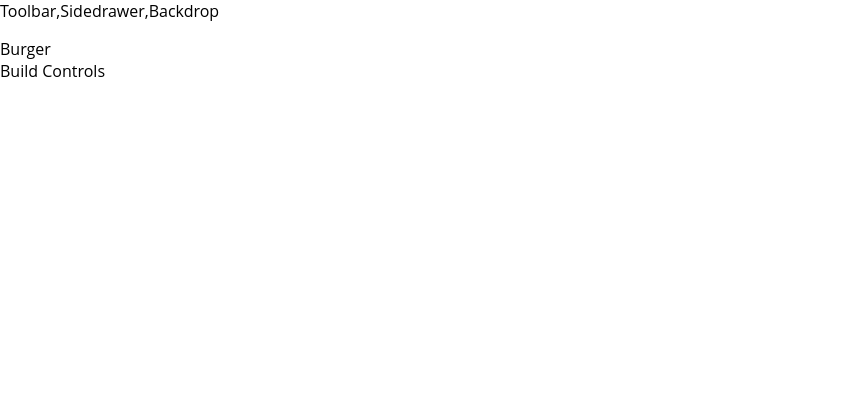
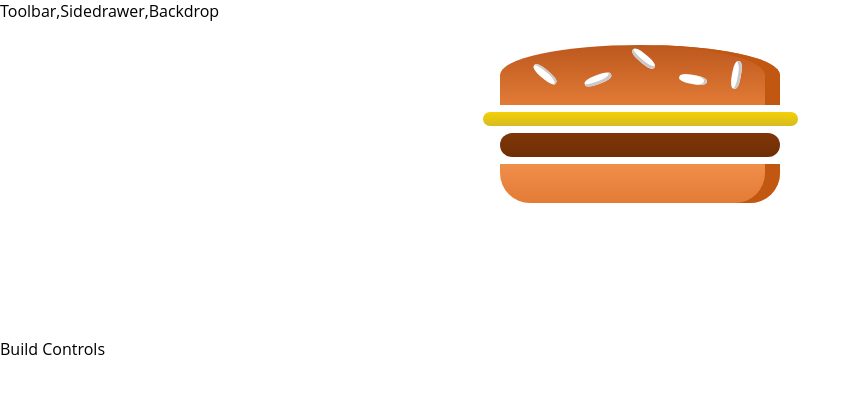
Before and after one commit to kaveenakash/BurgerShop, a React (Create React App) app: page / in a window 1280 px wide. Shown: the top 394 px of the page, without its empty margins (0-861 px from the left). Built offline with nearby package versions, Linux system fonts and the light colour scheme.

Commit message:
Burger css module added

```diff
--- a/src/components/Burger/Burger.js
+++ b/src/components/Burger/Burger.js
@@ -0,0 +1,16 @@
+import React from "react";
+import classes from "./Burger.module.css";
+import BurgerIngredient from "./BurgerIngredient/BurgerIngredient";
+
+const burger = (props) => {
+  return (
+    <div className={classes.Burger}>
+      <BurgerIngredient type="bread-top" />
+      <BurgerIngredient type="cheese" />
+      <BurgerIngredient type="meat" />
+      <BurgerIngredient type="bread-bottom" />
+    </div>
+  );
+};
+
+export default burger;
--- /dev/null
+++ b/src/components/Burger/Burger.module.css
@@ -0,0 +1,28 @@
+.Burger{
+    width: 100%;
+    margin: auto;
+    height: 250px;
+    overflow: scroll;
+    text-align: center;
+    font-weight: bold;
+    font-size: 1.2rem;
+}
+
+@media (min-width:1000px) and (min-height:700px){
+    .Burger{
+        width:700px;
+        height:600px;
+    }
+}
+@media (min-width:500px) and (min-height:401px){
+    .Burger{
+        width:450px;
+        height:400px;
+    }
+}
+@media (min-width:500px) and (min-height:400px){
+    .Burger{
+        width:350px;
+        height:300px;
+    }
+}
--- a/src/components/Burger/BurgerIngredient/BurgerIngredient.js
+++ b/src/components/Burger/BurgerIngredient/BurgerIngredient.js
@@ -3,7 +3,7 @@
 
 
 import classes from "./BurgerIngredient.module.css";
-const burgerBuilder = (props) => {
+const burgerIngredient = (props) => {
   let ingredient = null;
 
   switch (props.type) {
@@ -40,4 +40,4 @@
     type:PropTypes.string.isRequired
 }
 
-export default burgerBuilder;
+export default burgerIngredient;
--- a/src/containers/BurgerBuilder/BurgerBuilder.js
+++ b/src/containers/BurgerBuilder/BurgerBuilder.js
@@ -1,10 +1,11 @@
 import React from 'react'
 import Auxi from '../../hoc/Auxi'
+import Burger from '../../components/Burger/Burger'
 
 const burgerBuilder = props =>{
     return(
         <Auxi>
-            <div>Burger</div>
+            <Burger/>
             <div>Build Controls</div>
         </Auxi>
     )
```
Also changed, not shown: 1 other file (tests, documents, lock files or other folders).
